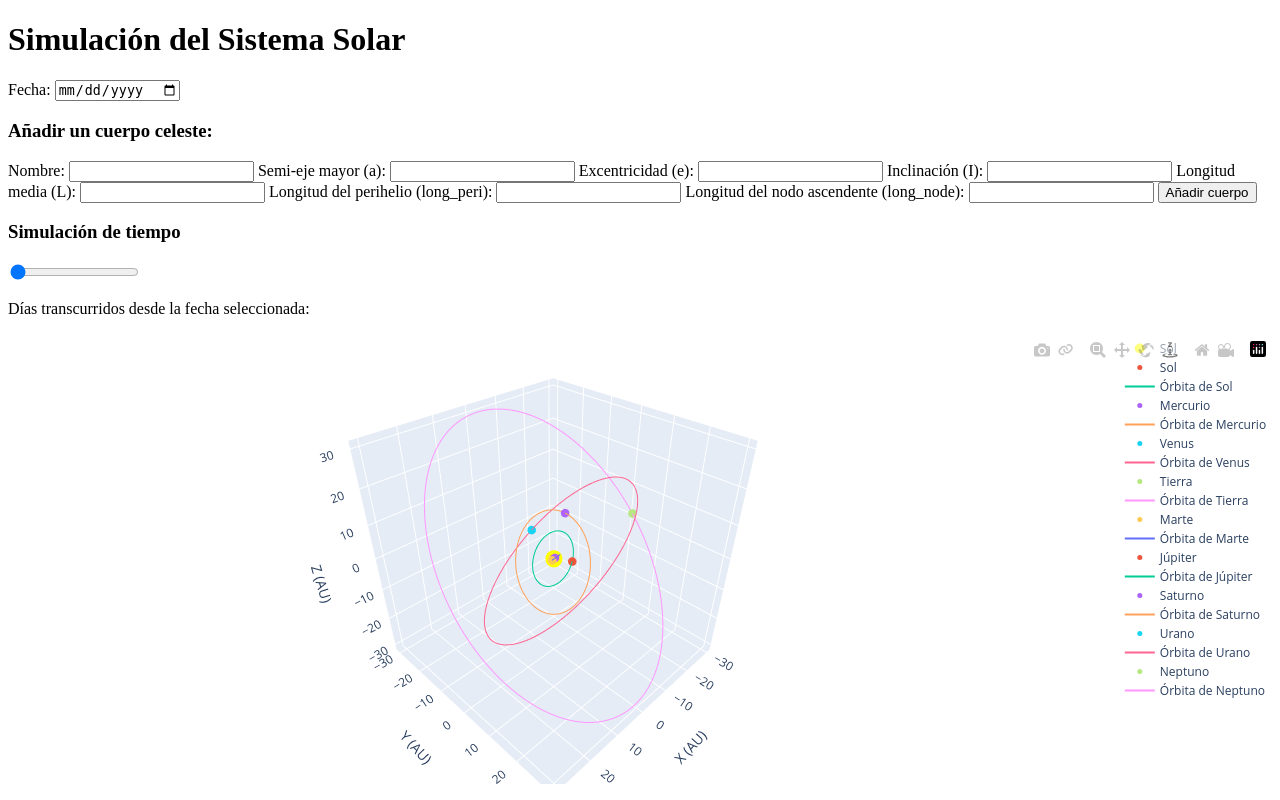
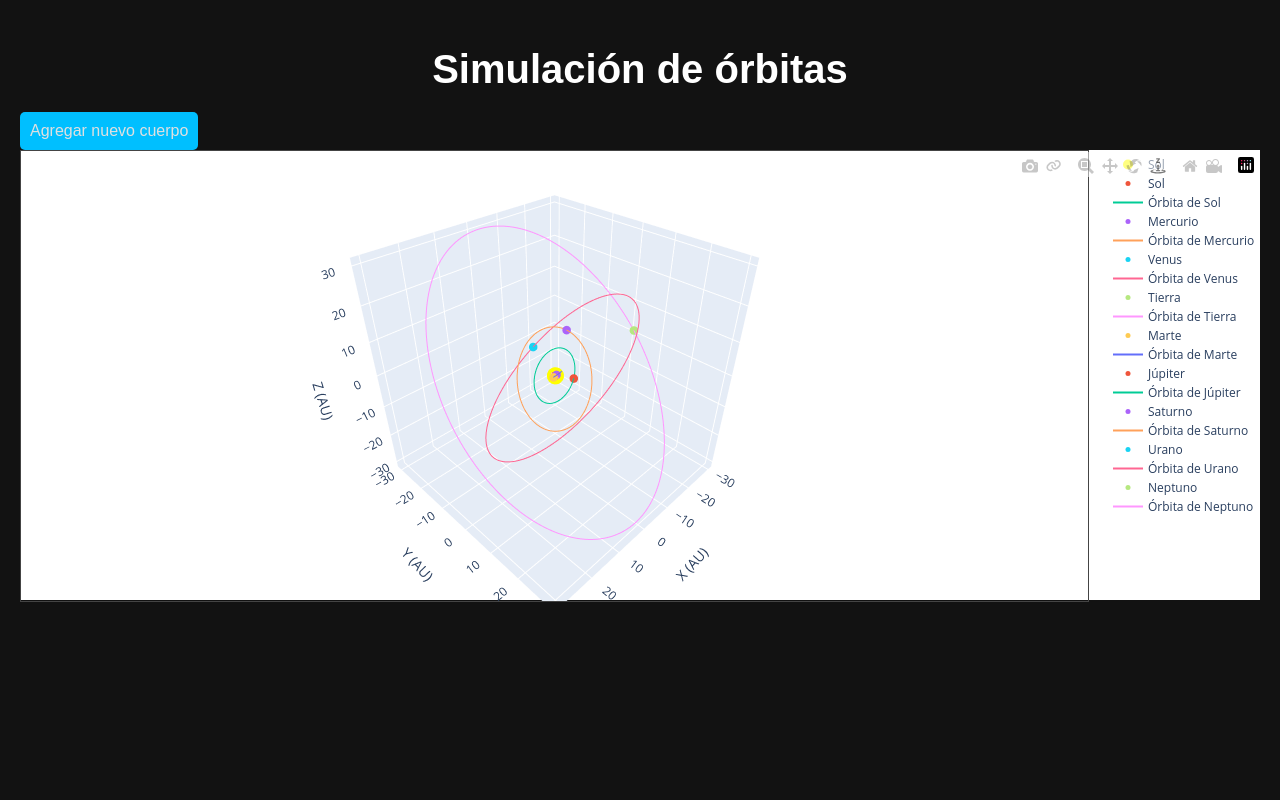
Before and after one commit to ekunysz/NASA_Space_app_2024, a Flask app: page / in a window 1280 px wide. Run offline with Flask 3, Linux system fonts and the light colour scheme; some libraries are stand-ins or nearby versions.

Commit message:
estilos para pagina

```diff
--- a/static/css/pagina.css
+++ b/static/css/pagina.css
@@ -1,16 +1,202 @@
 body {
+  background-color: #1c1c1c;
+  color: #e0e0e0;
   font-family: Arial, sans-serif;
-  text-align: center;
-  background-color: #000;
-  color: #fff;
+  margin: 0;
+  padding: 20px;
 }
 
-.solar-system-container {
-  margin-top: 50px;
+h1 {
+  text-align: center;
+  font-size: 2.5em;
+  color: #f0f0f0;
 }
 
-#solarSystem {
-  width: 100%;
-  height: 600px;
+form {
+  display: flex;
+  flex-direction: column;
+  align-items: center;
+  gap: 15px;
+}
+
+label {
+  font-size: 1.2em;
+}
+
+input,
+button {
+  padding: 10px;
+  font-size: 1em;
+  border: none;
+  border-radius: 5px;
+  background-color: #333;
+  color: #e0e0e0;
+}
+
+input:focus,
+button:focus {
+  outline: 2px solid #00bfff;
+}
+
+button {
+  background-color: #00bfff;
+  cursor: pointer;
+  transition: background-color 0.3s ease;
+}
+
+button:hover {
+  background-color: #0099cc;
+}
+
+#fecha {
+  padding: 10px;
+  border-radius: 5px;
+}
+
+#simulacion-tiempo {
+  margin: 20px 0;
+  font-size: 1.2em;
+  color: #e0e0e0;
+}
+
+canvas {
+  border: 1px solid #444;
+  margin: 0 auto;
+  display: block;
+}
+
+#dias-transcurridos {
+  font-size: 1.2em;
+  margin: 10px 0;
+}
+
+/* Para la leyenda de colores */
+.legend {
+  display: flex;
+  justify-content: center;
+  flex-wrap: wrap;
   margin-top: 20px;
 }
+
+.legend div {
+  margin: 10px;
+  font-size: 1em;
+  display: flex;
+  align-items: center;
+}
+
+.legend div::before {
+  content: "";
+  width: 20px;
+  height: 20px;
+  display: inline-block;
+  margin-right: 10px;
+  border-radius: 50%;
+}
+
+/* Estilos para cada cuerpo celeste en la leyenda */
+.legend .Sol::before {
+  background-color: yellow;
+}
+
+.legend .Mercurio::before {
+  background-color: grey;
+}
+
+.legend .Venus::before {
+  background-color: orange;
+}
+
+.legend .Tierra::before {
+  background-color: blue;
+}
+
+/* Contenedor del formulario en dos columnas */
+/* Contenedor del formulario en dos columnas */
+.grid-form {
+  display: grid;
+  grid-template-columns: 1fr 1fr; /* Dos columnas iguales */
+  gap: 20px; /* Espacio entre las columnas */
+  max-width: 800px; /* Limitar el ancho total del formulario */
+  margin: 0 auto; /* Centrar el formulario horizontalmente */
+}
+
+/* Estilo para los inputs y labels */
+.grid-form label {
+  display: block;
+  margin-bottom: 5px;
+  font-weight: bold;
+  color: #ffffff; /* Color blanco para resaltar sobre el fondo oscuro */
+}
+
+.grid-form input {
+  width: 100%;
+  padding: 8px;
+  box-sizing: border-box;
+  background-color: #333333; /* Fondo oscuro para los inputs */
+  border: 1px solid #555555; /* Bordes suaves */
+  color: #ffffff; /* Texto blanco en los inputs */
+}
+
+#formulario {
+  position: fixed;
+  top: 0;
+  left: 0;
+  width: 100%;
+  height: 100%;
+  background-color: rgba(0, 0, 0, 0.9); /* Fondo oscuro */
+  z-index: 1000;
+  overflow-y: auto;
+  transform: translateY(-100%);
+  opacity: 0;
+  visibility: hidden;
+  transition: transform 0.5s ease, opacity 0.5s ease, visibility 0.5s ease;
+  padding: 20px;
+}
+
+#formulario.show {
+  transform: translateY(0);
+  opacity: 1;
+  visibility: visible;
+}
+
+.form-button {
+  background-color: #007bff;
+  color: white;
+  padding: 10px 20px;
+  border: none;
+  cursor: pointer;
+  margin-top: 20px;
+  grid-column: span 2; /* Para que el botón ocupe ambas columnas */
+}
+
+.form-button:hover {
+  background-color: #0056b3;
+}
+
+.close-button {
+  background-color: #dc3545;
+  color: white;
+  padding: 10px 20px;
+  border: none;
+  cursor: pointer;
+  margin-top: 10px;
+  float: right;
+}
+
+.close-button:hover {
+  background-color: #c82333;
+}
+
+/* Ajustes generales para mejorar la estética */
+body {
+  background-color: #121212; /* Fondo oscuro para toda la página */
+  color: #ffffff; /* Texto blanco */
+}
+
+h1 {
+  color: #ffffff; /* Título en blanco */
+  text-align: center;
+  margin-bottom: 20px;
+}
+/* Añadir más estilos para otros planetas aquí */
--- a/templates/index.html
+++ b/templates/index.html
@@ -4,64 +4,75 @@
     <meta charset="UTF-8" />
     <meta name="viewport" content="width=device-width, initial-scale=1.0" />
     <title>Simulación Planetaria</title>
+    <link rel="stylesheet" href="../static/css/pagina.css" />
     <script src="https://cdn.plot.ly/plotly-latest.min.js"></script>
   </head>
   <body>
-    <h1>Simulación del Sistema Solar</h1>
-    <form method="POST">
-      <label for="fecha">Fecha:</label>
-      <input type="date" id="fecha" name="fecha" value="{{ fecha }}" />
+    <h1>Simulación de órbitas</h1>
 
-      <h3>Añadir un cuerpo celeste:</h3>
-      <label for="nombre">Nombre:</label>
-      <input type="text" id="nombre" name="nombre" />
+    <!-- Botón para desplegar el formulario -->
+    <button class="toggle-button" onclick="toggleForm()">
+      Agregar nuevo cuerpo
+    </button>
 
-      <label for="a">Semi-eje mayor (a):</label>
-      <input type="number" step="0.01" id="a" name="a" />
+    <!-- Formulario para agregar un nuevo cuerpo -->
+    <div id="formulario">
+      <!-- Botón para cerrar el formulario -->
+      <button class="close-button" onclick="closeForm()">Cerrar</button>
 
-      <label for="e">Excentricidad (e):</label>
-      <input type="number" step="0.01" id="e" name="e" />
+      <form method="POST" class="grid-form">
+        <div>
+          <label for="nombre">Nombre:</label>
+          <input type="text" name="nombre" required />
+        </div>
 
-      <label for="I">Inclinación (I):</label>
-      <input type="number" step="0.01" id="I" name="I" />
+        <div>
+          <label for="a">Semi-eje mayor (a):</label>
+          <input type="number" step="0.001" name="a" required />
+        </div>
 
-      <label for="L">Longitud media (L):</label>
-      <input type="number" step="0.01" id="L" name="L" />
+        <div>
+          <label for="e">Excentricidad (e):</label>
+          <input type="number" step="0.001" name="e" required />
+        </div>
 
-      <label for="long_peri">Longitud del perihelio (long_peri):</label>
-      <input type="number" step="0.01" id="long_peri" name="long_peri" />
+        <div>
+          <label for="I">Inclinación (I):</label>
+          <input type="number" step="0.001" name="I" required />
+        </div>
 
-      <label for="long_node">Longitud del nodo ascendente (long_node):</label>
-      <input type="number" step="0.01" id="long_node" name="long_node" />
+        <div>
+          <label for="L">Longitud media (L):</label>
+          <input type="number" step="0.001" name="L" required />
+        </div>
 
-      <input type="submit" value="Añadir cuerpo" />
-    </form>
+        <div>
+          <label for="long_peri">Longitud del perihelio:</label>
+          <input type="number" step="0.001" name="long_peri" required />
+        </div>
 
-    <!-- Slider para avanzar el tiempo -->
-    <h3>Simulación de tiempo</h3>
-    <input
-      type="range"
-      id="time_slider"
-      min="0"
-      max="365"
-      step="1"
-      value="0"
-      oninput="actualizarTiempo()"
-    />
-    <p>
-      Días transcurridos desde la fecha seleccionada: <span id="dias"></span>
-    </p>
+        <div>
+          <label for="long_node">Longitud del nodo ascendente:</label>
+          <input type="number" step="0.001" name="long_node" required />
+        </div>
 
-    <div id="grafico">{{ figura|safe }}</div>
+        <button type="submit" class="form-button">Agregar</button>
+      </form>
+    </div>
 
+    <!-- Aquí se inserta la figura de Plotly -->
+    <div>{{ figura|safe }}</div>
+
+    <!-- Script de animación para el formulario -->
     <script>
-      // Función para actualizar el tiempo
-      function actualizarTiempo() {
-        var slider = document.getElementById("time_slider");
-        var dias = document.getElementById("dias");
-        dias.innerHTML = slider.value;
+      function toggleForm() {
+        var formulario = document.getElementById("formulario");
+        formulario.classList.add("show");
+      }
 
-        // Aquí puedes realizar una llamada a tu backend o actualizar el gráfico con la nueva fecha
+      function closeForm() {
+        var formulario = document.getElementById("formulario");
+        formulario.classList.remove("show");
       }
     </script>
   </body>
```
Also changed, not shown: static/js/script.js (+16 -0 lines).
